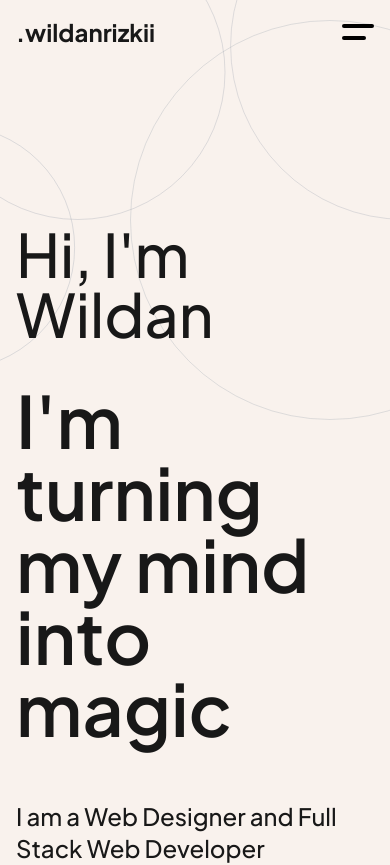
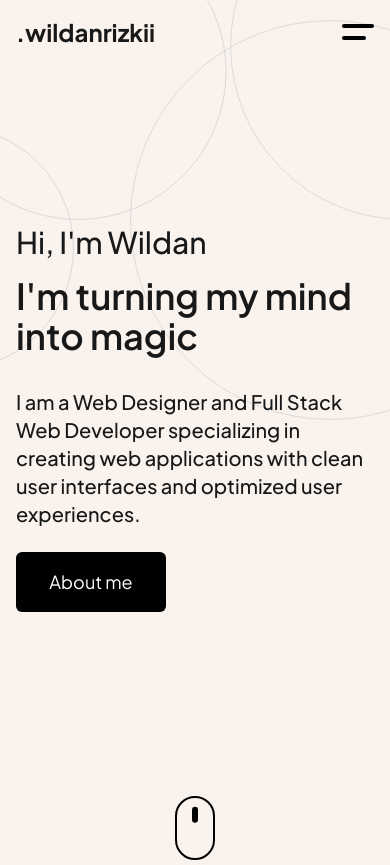
Before and after one commit to wildanrizkii/profile-portfolio, a Next.js app: page / in a window 390 px wide. Shown: the top 865 px of the page. Built offline with nearby package versions, Linux system fonts and the light colour scheme.

Commit message:
Changed gap

```diff
--- a/src/components/Home/index.jsx
+++ b/src/components/Home/index.jsx
@@ -106,23 +106,23 @@ const Portfolio = () => {
             variants={staggerChildren}
           >
             <motion.div
-              className="w-full max-w-5xl mx-auto grid gap-10 md:gap-3"
+              className="w-full max-w-5xl mx-auto grid gap-4 md:gap-3"
               variants={staggerChildren}
             >
               <motion.h1
-                className="text-6xl font-medium text-dark-gray"
+                className="text-3xl md:text-7xl font-medium text-dark-gray"
                 variants={fadeInUp}
               >
                 Hi, I'm Wildan
               </motion.h1>
               <motion.h1
-                className="text-7xl font-semibold text-dark-gray"
+                className="text-4xl md:text-7xl font-semibold text-dark-gray"
                 variants={fadeInUp}
               >
                 I'm turning my mind into magic
               </motion.h1>
               <motion.h1
-                className="text-2xl font-medium text-dark-gray pt-4"
+                className="text-xl md:text-2xl font-medium text-dark-gray pt-4"
                 variants={fadeInUp}
               >
                 I am a Web Designer and Full Stack Web Developer specializing in
@@ -131,7 +131,7 @@ const Portfolio = () => {
               </motion.h1>
               <motion.div variants={fadeInUp}>
                 <motion.button
-                  className="mt-2 md:mt-8 px-4 py-4 bg-black rounded-sm text-white focus:outline-none text-xl w-[180px]"
+                  className="mt-2 md:mt-8 px-4 py-4 bg-black rounded-md text-white focus:outline-none text-lg md:text-xl w-[150px] md:w-[180px]"
                   whileHover={{ scale: 1.05 }}
                   whileTap={{ scale: 0.95 }}
                   transition={{ type: "spring", stiffness: 300 }}
--- a/src/components/Navbar/index.jsx
+++ b/src/components/Navbar/index.jsx
@@ -190,13 +190,10 @@ const Navbar = () => {
         <div className="max-w-6xl mx-auto px-4">
           <div className="flex justify-between items-center">
             {/* Logo */}
-            <a
-              href="#"
-              className="text-2xl font-bold text-dark-gray hover:text-primary relative group z-50"
-            >
+            <div className="text-2xl font-bold text-dark-gray hover:text-primary relative group z-50">
               <span className="relative z-10">.wildanrizkii</span>
               <span className="absolute bottom-0 left-0 w-0 h-1 bg-primary transition-all duration-300 group-hover:w-full"></span>
-            </a>
+            </div>
 
             <button
               onClick={toggleMenu}
```
